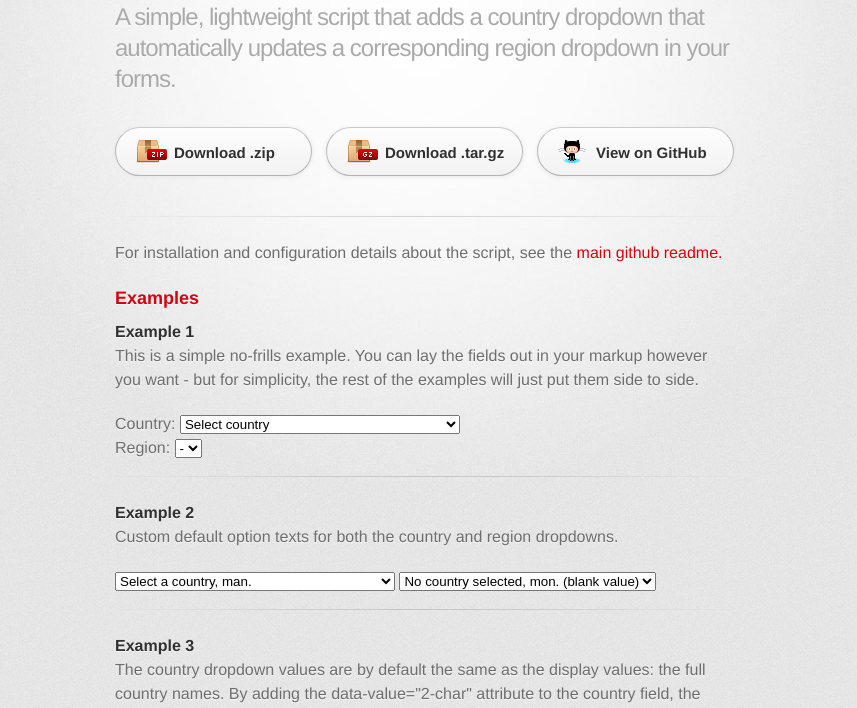
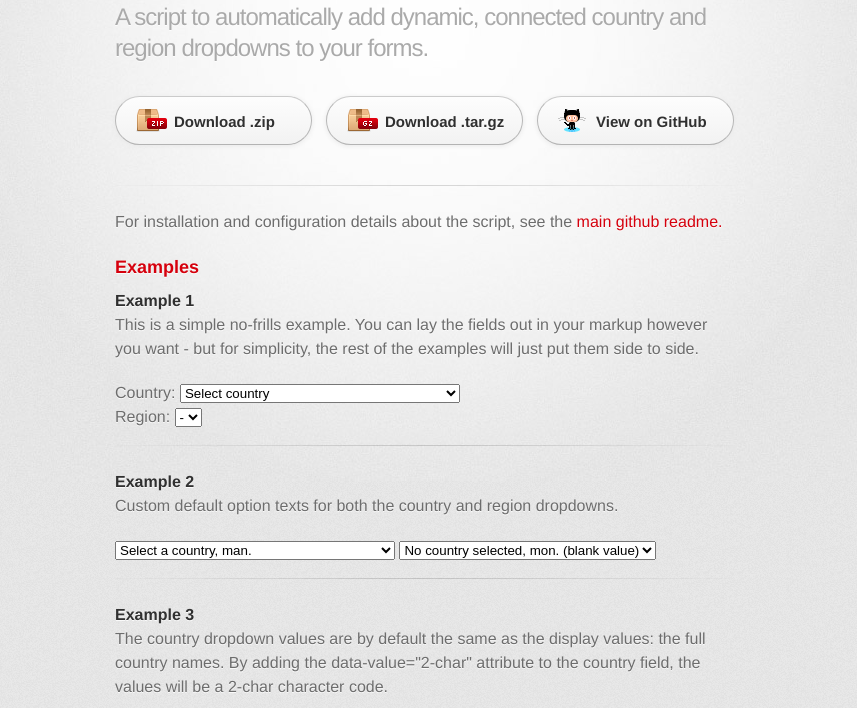
Before and after one commit to country-regions/country-region-selector, a plain HTML site: page index.html in a window 1280 px wide. Shown: the part 92-800 px from the top of the page, without its empty margins (215-1072 px from the left). Drawn offline with Linux system fonts and the light colour scheme; a web font is replaced by a local one.

Commit message:
Description improvement

```diff
--- a/index.html
+++ b/index.html
@@ -19,7 +19,9 @@
 
         <header>
           <h1>Country-region-selector</h1>
-          <h2>A simple, lightweight script that adds a country dropdown that automatically updates a corresponding region dropdown in your forms.</h2>
+          <h2>
+			  A script to automatically add dynamic, connected country and region dropdowns to your forms.
+		  </h2>
         </header>
 
         <section id="downloads" class="clearfix">
```
